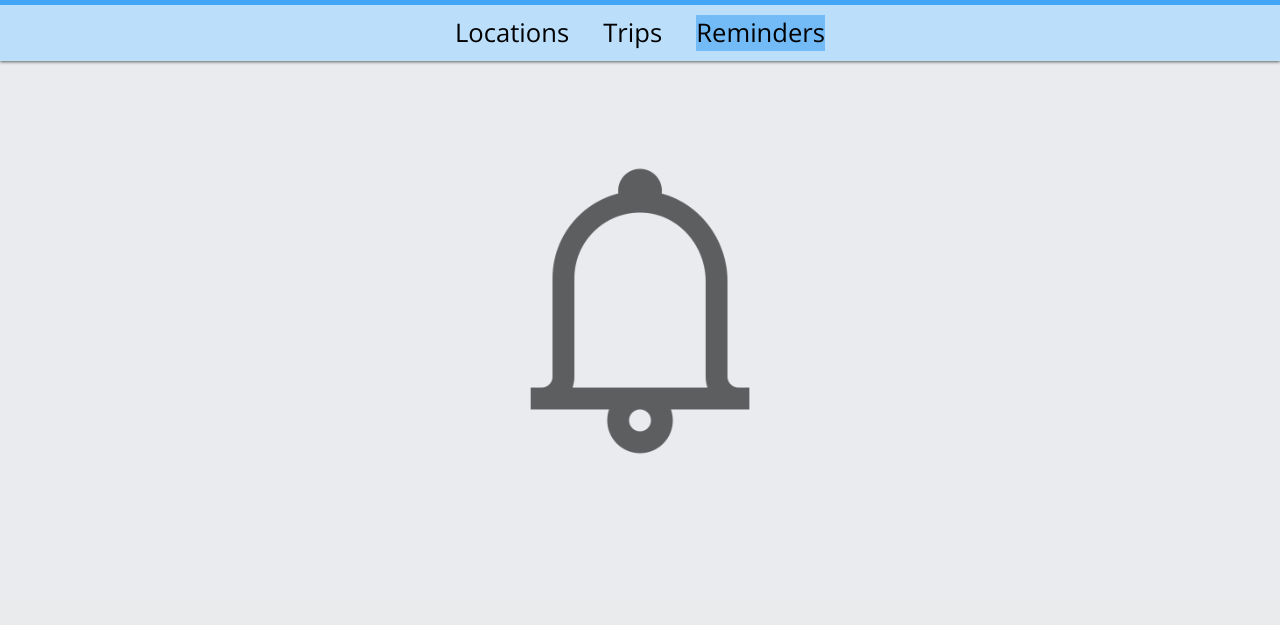
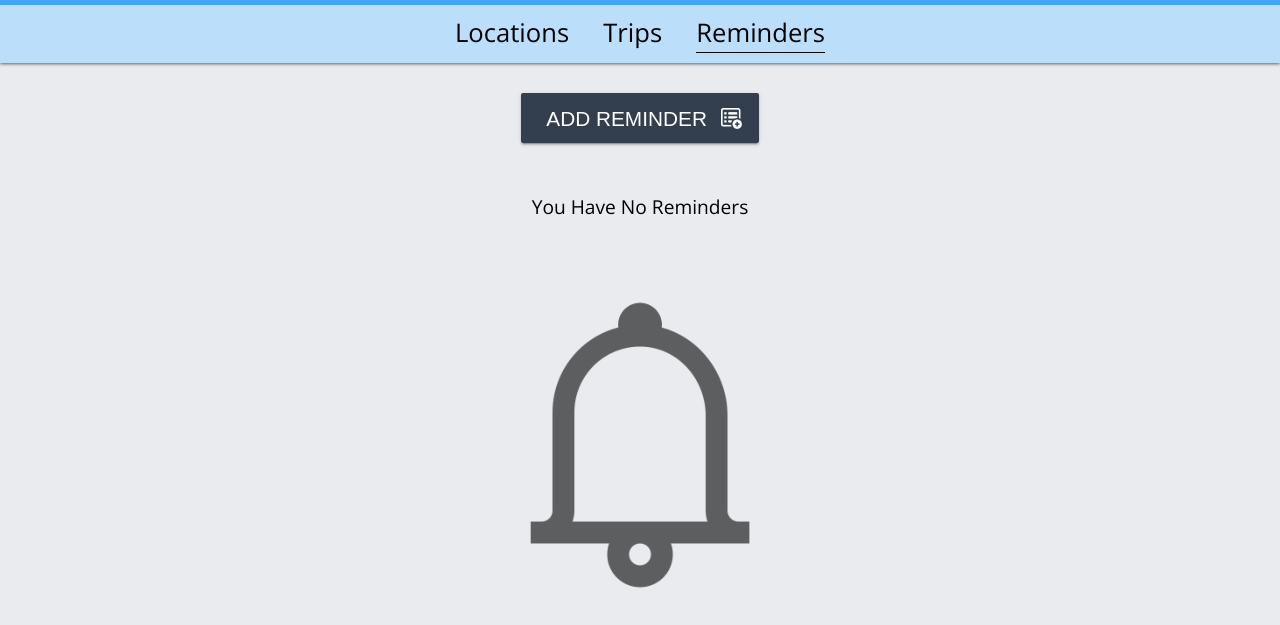
Before and after one commit to tdodd/DriveShark, a Django app: page /reminders/ in a window 1280 px wide. Shown: the part 200-825 px from the top of the page. Before the commit the page ends 654 px from the top, so only its background shows below. Run offline with Django 3.2, Linux system fonts and the light colour scheme; data that the repository does not hold is empty.

Commit message:
Reminder Template Working

```diff
--- a/driveshark/settings.py
+++ b/driveshark/settings.py
@@ -42,6 +42,9 @@ INSTALLED_APPS = [
 	'django.contrib.sessions',
 	'django.contrib.messages',
 	'django.contrib.staticfiles',
+
+	# 3rd Party Apps
+	'background_task',
 ]
 
 MIDDLEWARE = [
--- a/reminder/urls.py
+++ b/reminder/urls.py
@@ -7,8 +7,8 @@ urlpatterns = [
    # GET /reminders
    url(r'^$', views.get_reminders, name='reminder_list'),
 
-   # POST /reminder
-   url(r'^reminder$', views.create_reminder, name='create_reminder'),
+   # POST /reminders
+   url(r'^create_reminder$', views.create_reminder, name='create_reminder'),
 
    # DELETE /delete_reminder/{id}
    url(r'^delete_reminder/([0-9]+)$', views.delete_reminder, name='delete_reminder'),
--- a/reminder/views.py
+++ b/reminder/views.py
@@ -1,30 +1,44 @@
+from datetime import datetime
+
 from django.shortcuts import redirect, render
 from django.contrib import messages
 
 from .models import Reminder
+from trip.models import Trip
 
 def get_reminders(request):
 	"""
 	Get the list of reminders
 	"""
-	return render(request, 'components/reminders.html', { 'reminder_list': Reminder.objects.all() })
+	context = {
+		'reminder_list': Reminder.objects.all(),
+		'trip_list': Trip.objects.all(),
+	}
+	return render(request, 'components/reminders.html', context)
 
 def create_reminder(request):
 	"""
 	Create a new reminder
 	"""
 	try:
-		# Create reminder with request data
+		# Remove spaces input and format time
+		time = request.POST['reminder_time'].replace(' ', '')
+		time = datetime.strptime(time, '%I:%M%p')
+
+		# Get associated trip
+		trip = Trip.objects.get(id=request.POST['trip_id'])
+
+		# Create reminder
 		Reminder(
-			trip=request.POST['trip_id'],
-			reminder_time=request.POST['reminder_time'],
+			trip=trip,
+			reminder_time=time,
 		).save()
 
 		# Redirect to reminders page with confirmation
 		messages.success(request, 'Reminder added')
 		return redirect('/reminders')
 	except:
-		messages.error(request, 'Could not create reminder')
+		messages.error(request, 'Invalid time format')
 		return redirect('/reminders')
 
 
--- a/static/stylesheets/components/_header.sass
+++ b/static/stylesheets/components/_header.sass
@@ -37,7 +37,7 @@ header
 			content: ''
 			display: block
 			width: 0
-			height: 1px
+			height: 2px
 			background: #000
 			transition: width .3s
 
@@ -50,7 +50,7 @@ header
 
 // Current Page
 .active
-	background: darken($menu-color, 15%)
+	border-bottom: 1px solid
 
 /*-----------------------------------*
  	Mobile Styles
@@ -58,6 +58,9 @@ header
 
 // Small Screens
 @media screen and (max-width: $screen-sm)
+	.active
+		background: darken($menu-color, 15%)
+
 	.header-text
 		a
 			font-size: 4rem
@@ -67,6 +70,7 @@ header
 		padding: 0
 
 		li
+			margin: 0
 			border-bottom: 1px solid
 			font-size: 1.5rem
 			display: block
--- a/static/stylesheets/components/_reminder-list.sass
+++ b/static/stylesheets/components/_reminder-list.sass
@@ -5,8 +5,12 @@
 .no-reminders
 	text-align: center
 
+.no-reminders-text
+	font-size: 1.2rem
+	margin-top: 50px
+
 .no-reminders-icon
-	margin-top: 75px
+	margin-top: 50px
 	max-width: 350px
 	opacity: .6
 
--- a/static/stylesheets/components/_trip-list.sass
+++ b/static/stylesheets/components/_trip-list.sass
@@ -4,6 +4,10 @@
 // No Trips
 .no-trips
 	text-align: center
+
+.no-trips-text
+	margin: 15px 0
+	font-size: 1.2rem
 
 .no-trips-icon
 	margin-top: 25px
@@ -37,7 +41,7 @@
 		background: white
 
 	&:nth-child(even)
-		background: lightgray
+		background: rgba(0,0,0,.05)
 
 	&:hover
 		box-shadow: $card-shadow-hover
--- a/static/stylesheets/partials/_buttons.sass
+++ b/static/stylesheets/partials/_buttons.sass
@@ -30,6 +30,13 @@
 		cursor: pointer
 		box-shadow: $btn-shadow-hover
 
+// Save Button
+.btn-save
+	background: teal
+	padding: 12px 25px
+	color: white
+
+// Add Button
 .add-btn
 	background: $primary-color
 	color: $text-color-light
@@ -40,6 +47,7 @@
 	&:active
 		background: lighten($primary-color, 10%)
 
+// Delete Button
 .btn-delete
 	background: $error-color
 	color: $text-color-light
@@ -79,4 +87,4 @@
 		margin: 30px 5px
 
 	.add-btn
-		padding: 8px !important
+		padding: 8px
--- a/static/stylesheets/partials/_icons.sass
+++ b/static/stylesheets/partials/_icons.sass
@@ -11,7 +11,7 @@
 	top: 3px
 	right: 3px
 	width: 20px
-	opacity: .7
+	opacity: .6
 
 .delete-icon-lg
 	width: 35px
--- a/static/stylesheets/partials/_modals.sass
+++ b/static/stylesheets/partials/_modals.sass
@@ -115,9 +112,6 @@
 		font-size: 1.6rem
 		padding: 5px
 
-	.form-btn
-		width: 100%
-
 	.modal-input
 		width: 100%
 		font-size: 1.2rem
--- a/templates/components/locations.html
+++ b/templates/components/locations.html
@@ -51,7 +51,7 @@
 					<div class="location-city">({{ location.city | capfirst }}, </div>
 					<div class="location-province">{{ location.province | capfirst }})</div>
 
-					<!-- Delete button -->
+					{# Delete button #}
 					<form action="{% url 'delete_location' location.id %}" method="POST">
 
 						{% csrf_token %}
--- a/templates/components/reminders.html
+++ b/templates/components/reminders.html
@@ -4,13 +4,60 @@
 
 {% block content %}
 
+	{# Reminder button #}
+	<div class="btn-container">
+
+		<button class="btn add-btn">
+
+			<div class="trigger" data-triggerId="reminder-modal"></div>
+
+			<span>Add Reminder</span>
+
+			{% load static %}
+			<img src="{% static 'assets/images/reminder-white.png' %}"
+				class="plus"
+				height="21"
+				alt="Add a new reminder"
+				title="Add a new reminder">
+
+		</button>
+
+	</div>
+
+	{% if messages %}
+		<ul class="messages">
+			{% for message in messages %}
+
+			<li{% if message.tags %} class="message {{ message.tags }}" {% endif %}>
+				{{ message }}
+			</li>
+
+			{% endfor %}
+		</ul>
+	{% endif %}
+
+	{# Reminder modal #}
+	{% include "includes/reminder-modal.html" %}
+
 	{% if reminder_list %}
-		{% for reminder in reminder_list %}
-			{{ reminder }}
-		{% endfor %}
+		<ul class="reminder-list">
+			{% for reminder in reminder_list %}
 
+				<li class="reminder-item">
+					<span class="trip-from">{{ reminder.trip.from_text }}</span>
+					<span>to</span>
+					<span class="trip-to">{{ reminder.trip.to_text }}</span>
+					<span class="reminder-time">{{ reminder.reminder_time }}</span>
+				</li>
+
+			{% endfor %}
+		</ul>
 	{% else %}
 		<div class="no-reminders">
+
+			<div class="no-reminders-text">
+				You Have No Reminders
+			</div>
 
 			{% load static %}
 			<img src="{% static 'assets/images/bell.png' %}"
--- a/templates/includes/location-modal.html
+++ b/templates/includes/location-modal.html
@@ -22,8 +22,8 @@
 
 		</div>
 
-		<div class="save-btn-container">
-			<input type="submit" class="form-btn" id="save-btn" value="Save">
+		<div class="btn-container">
+			<input type="submit" class="btn btn-save" value="Save">
 		</div>
 
 	</form>
--- /dev/null
+++ b/templates/includes/reminder-modal.html
@@ -0,0 +1,41 @@
+<div id="reminder-modal" class="modal hidden">
+
+	<div class="modal-header">Add a Reminder</div>
+
+	{% if trip_list %}
+		<form class="input-container" action="{% url 'create_reminder' %}" method="POST">
+
+			{% csrf_token %}
+
+				<div class="modal-input-centered">
+
+					<label class="form-label" for="trip">Trip:</label>
+					<select name="trip_id" class="trip-dropdown" required>
+
+						{% for trip in trip_list %}
+							<option class="dl-option" value="{{ trip.id }}">
+								{{ trip.from_text }} to {{ trip.to_text }}
+							</option>
+						{% endfor %}
+
+					</select>
+
+				</div>
+
+				<div class="modal-input-centered">
+					<label for="reminder_time">Time:</label>
+					<input type="text" name="reminder_time" class="modal-input" placeholder="H:MM am/pm" required>
+				</div>
+
+				<div class="btn-container">
+					<input type="submit" class="btn btn-save" value="Save">
+				</div>
+
+		</form>
+	{% else %}
+		<div class="btn-container">
+			<div class="no-trips-text">You Have No Trips</div>
+		</div>
+	{% endif %}
+
+</div>
```
Also changed, not shown: other parts of static/stylesheets/partials/_modals.sass (+12 -15 lines), controllers/background_tasks.py (added, +12 -0 lines), templates/components/trips.html (+19 -22 lines), templates/includes/trip-modal.html (deleted, +0 -22 lines), static/assets/images/reminder-white.png (added), static/images/reminder-white.png (added), static/stylesheets/main.css.
